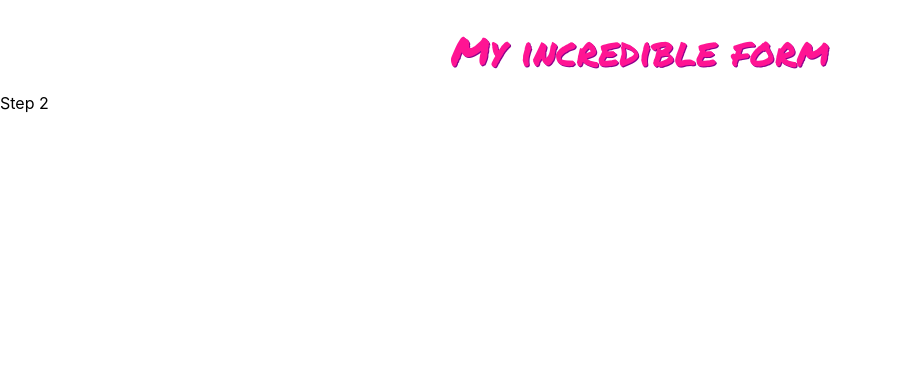
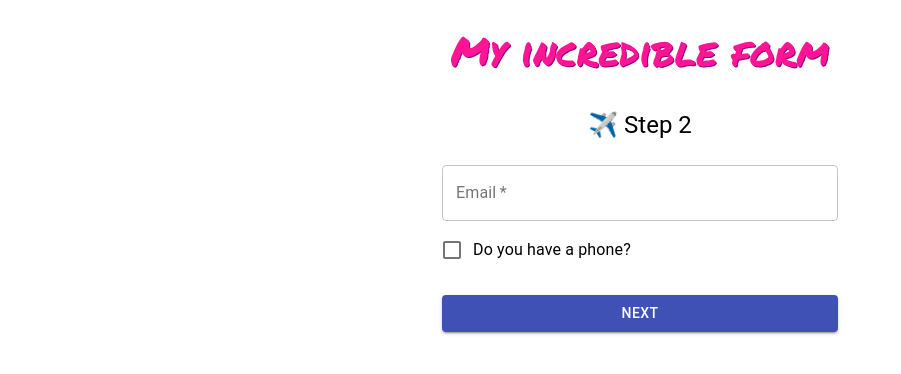
Before and after one commit to sergetfep/my-incredible-form, a React (Create React App) app: page /step2 in a window 1280 px wide. Shown: the top 374 px of the page, without its empty margins (0-901 px from the left). Built offline with nearby package versions, Linux system fonts and the light colour scheme.

Commit message:
add Step2

```diff
--- a/src/App.js
+++ b/src/App.js
@@ -2,8 +2,8 @@
 import { BrowserRouter as Router, Route, Switch } from 'react-router-dom';
 import { Header } from './components/Header';
 import { Step1 } from './Step1';
+import { Step2 } from './Step2';
 
-const Step2 = () => <>Step 2</>;
 const Step3 = () => <>Step 3</>;
 const Result = () => <>Result</>;
 
--- /dev/null
+++ b/src/Step2.js
@@ -0,0 +1,81 @@
+import React from 'react';
+import { MainContainer } from './components/MainContainer';
+import Typography from '@material-ui/core/Typography';
+import { useHistory } from 'react-router-dom';
+import { Form } from './components/Form';
+import { Input } from './components/Input';
+import { useForm } from 'react-hook-form';
+import { PrimaryButton } from './components/PrimaryButton';
+import * as yup from 'yup';
+import { yupResolver } from '@hookform/resolvers/yup';
+import FormControlLabel from '@material-ui/core/FormControlLabel';
+import Checkbox from '@material-ui/core/Checkbox';
+import parsePhoneNumberFromString from 'libphonenumber-js';
+
+const schema = yup.object().shape({
+  email: yup
+    .string()
+    .email('Email should have correct format')
+    .required('Email is a required field'),
+});
+
+const normalizePhoneNumber = (value) => {
+  const phoneNumber = parsePhoneNumberFromString(value);
+  if (!phoneNumber) {
+    return value;
+  }
+  return phoneNumber.formatInternational();
+};
+
+export const Step2 = () => {
+  const history = useHistory();
+  const { register, handleSubmit, errors, watch } = useForm({
+    mode: 'onBlur',
+    resolver: yupResolver(schema),
+  });
+
+  const hasPhone = watch('hasPhone');
+
+  const onSubmit = (data) => {
+    history.push('./step3');
+  };
+
+  return (
+    <MainContainer>
+      <Typography component="h2" variant="h5">
+        ✈️ Step 2
+      </Typography>
+      <Form onSubmit={handleSubmit(onSubmit)}>
+        <Input
+          ref={register}
+          id="email"
+          type="email"
+          label="Email"
+          name="email"
+          error={!!errors.email}
+          helperText={errors?.email?.message}
+          required
+        />
+        <FormControlLabel
+          control={
+            <Checkbox name="hasPhone" inputRef={register} color="primary" />
+          }
+          label="Do you have a phone?"
+        />
+        {hasPhone && (
+          <Input
+            ref={register}
+            id="phoneNumber"
+            type="tel"
+            label="Phone Number"
+            name="phoneNumber"
+            onChange={(event) => {
+              event.target.value = normalizePhoneNumber(event.target.value);
+            }}
+          />
+        )}
+        <PrimaryButton>Next</PrimaryButton>
+      </Form>
+    </MainContainer>
+  );
+};
```
